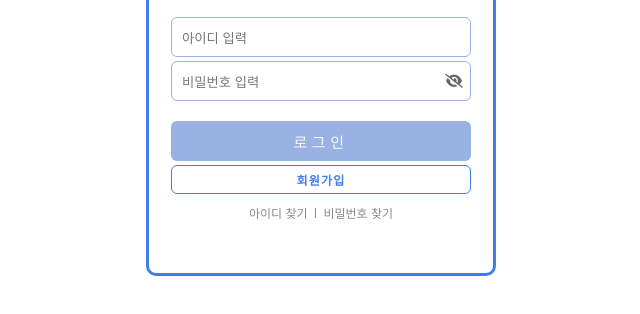
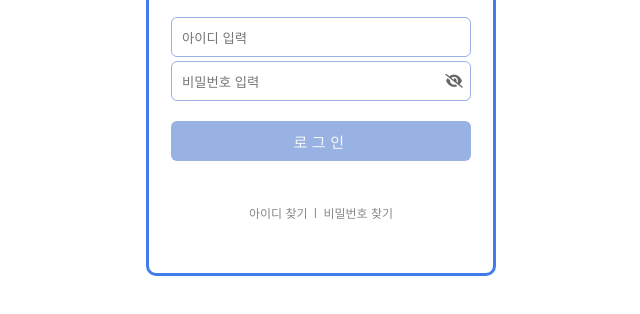
Before and after one commit to jiii-9/zigugram-project, a plain HTML site: page signin/index.html in a window 1280 px wide. Shown: the part 324-638 px from the top of the page, without its empty margins (319-959 px from the left). Drawn offline with Linux system fonts and the light colour scheme.

Commit message:
rename signin index.html

```diff
--- a/signin/login.html
+++ b/signin/index.html
@@ -56,10 +56,6 @@
           <button class="login-btn" type="submit">로그인</button>
         </div>
 
-        <div class="signup">
-          <button type="button" class="signup-btn">회원가입</button>
-        </div>
-
         <div class="forget">
           <span class="id-search"> 아이디 찾기 </span>
           <span class="pw-search"> 비밀번호 찾기 </span>
```
